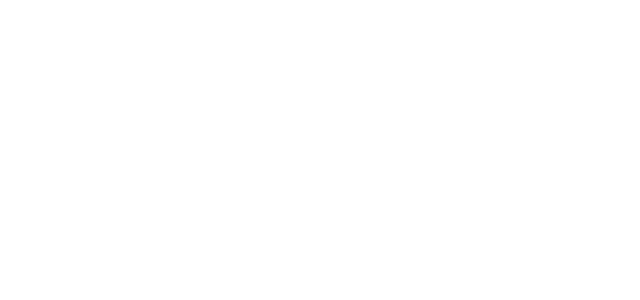
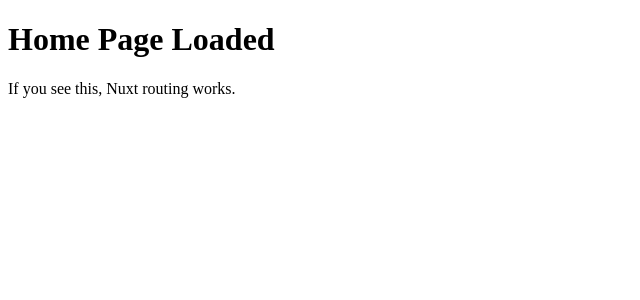
Before and after one commit to LandryBarb/entertainment-hub, a Nuxt app: page / in a window 1280 px wide. Shown: the top 300 px of the page, without its empty margins (0-640 px from the left). Built offline with nearby package versions, Linux system fonts and the light colour scheme.

Commit message:
fix: rendered pages finally resolved

```diff
--- a/pages/debug.vue
+++ b/pages/debug.vue
@@ -1,3 +1,5 @@
 <template>
-  <div style="padding: 2rem; font-size: 2rem">Debug Page Loaded</div>
+  <div style="padding: 2rem; font-size: 40px; color: red">
+    DEBUG PAGE RENDERED
+  </div>
 </template>
--- a/pages/index.vue
+++ b/pages/index.vue
@@ -7,9 +7,8 @@
 </script>
 
 <template>
-  <main>
-    <h1>Entertainement Hub</h1>
-
-    <BaseButton label="Watch Demo Reel" @click="onWatchDemo" />
-  </main>
+  <div>
+    <h1>Home Page Loaded</h1>
+    <p>If you see this, Nuxt routing works.</p>
+  </div>
 </template>
```
Also changed, not shown: plugins/pinia.ts (+7 -1 lines), app.vue (renamed from app/app.vue).
